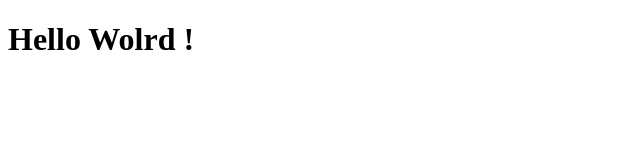
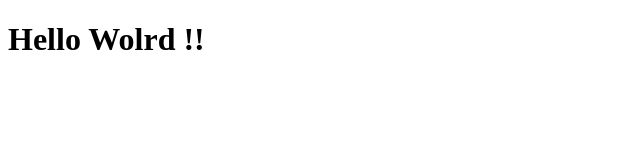
Before and after one commit to MuhammadAinurR/Github, a plain HTML site: page index.html in a window 1280 px wide. Shown: the full height of the page, 0-640 px from the left. Drawn offline with Linux system fonts and the light colour scheme.

Commit message:
Menambahkan tandaseru kedua

```diff
--- a/index.html
+++ b/index.html
@@ -7,6 +7,6 @@
     <title>Coba Git Remote</title>
 </head>
 <body>
-    <h1>Hello Wolrd !</h1>
+    <h1>Hello Wolrd !!</h1>
 </body>
 </html>
```
